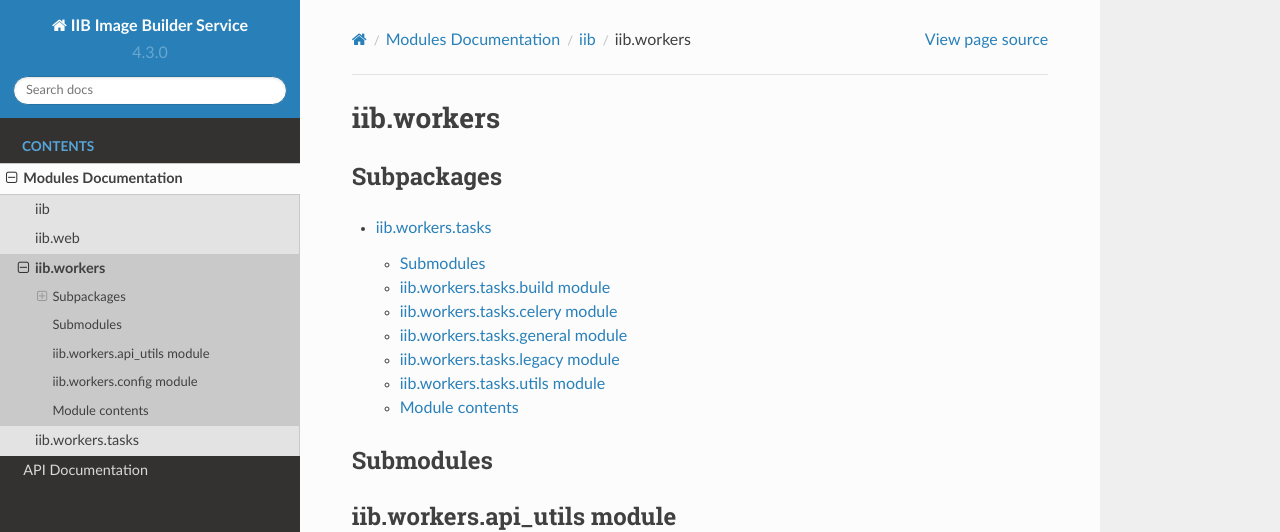
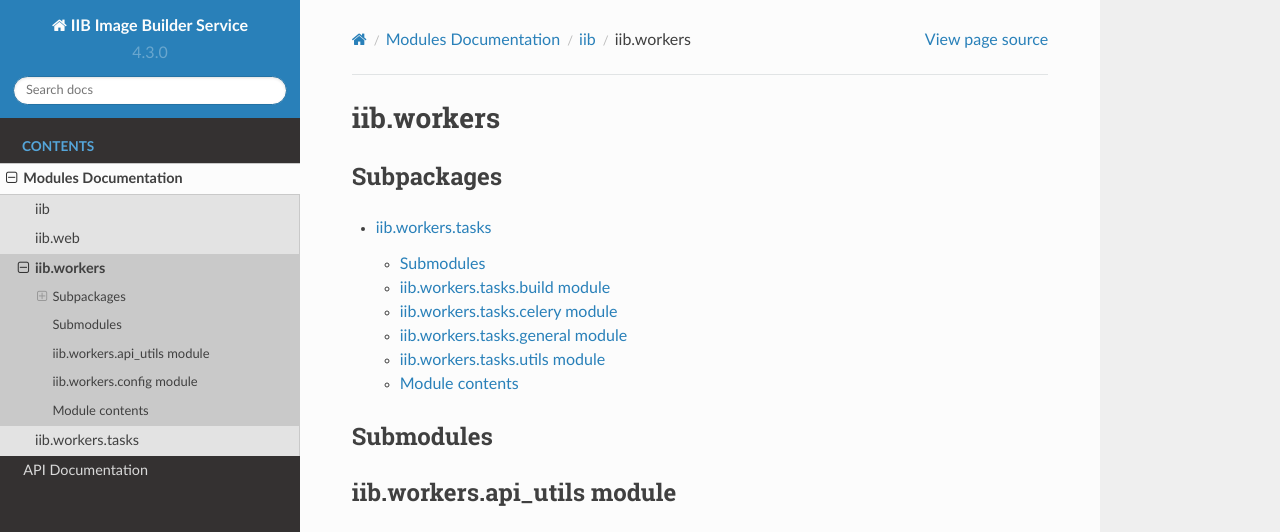
Before and after one commit to release-engineering/iib, a Sphinx documentation site: the page built from docs/module_documentation/iib.workers.rst, in a window 1280 px wide and 1205 px high. Shown: the top 532 px of the window. Built offline with Sphinx 7.4.7 and the Read the Docs theme 2.0.0, drawn with Linux system fonts in a browser that asks for light colours; grey boxes are pictures that could not be loaded.

Commit message:
Remove legacy module from documentation
refers to [CLOUDDST-6578]

```diff
--- a/docs/module_documentation/iib.workers.tasks.rst
+++ b/docs/module_documentation/iib.workers.tasks.rst
@@ -31,15 +31,6 @@ iib.workers.tasks.general module
    :private-members:
    :show-inheritance:
 
-iib.workers.tasks.legacy module
--------------------------------
-
-.. automodule:: iib.workers.tasks.legacy
-   :ignore-module-all:
-   :members:
-   :private-members:
-   :show-inheritance:
-
 iib.workers.tasks.utils module
 ------------------------------
 
```
